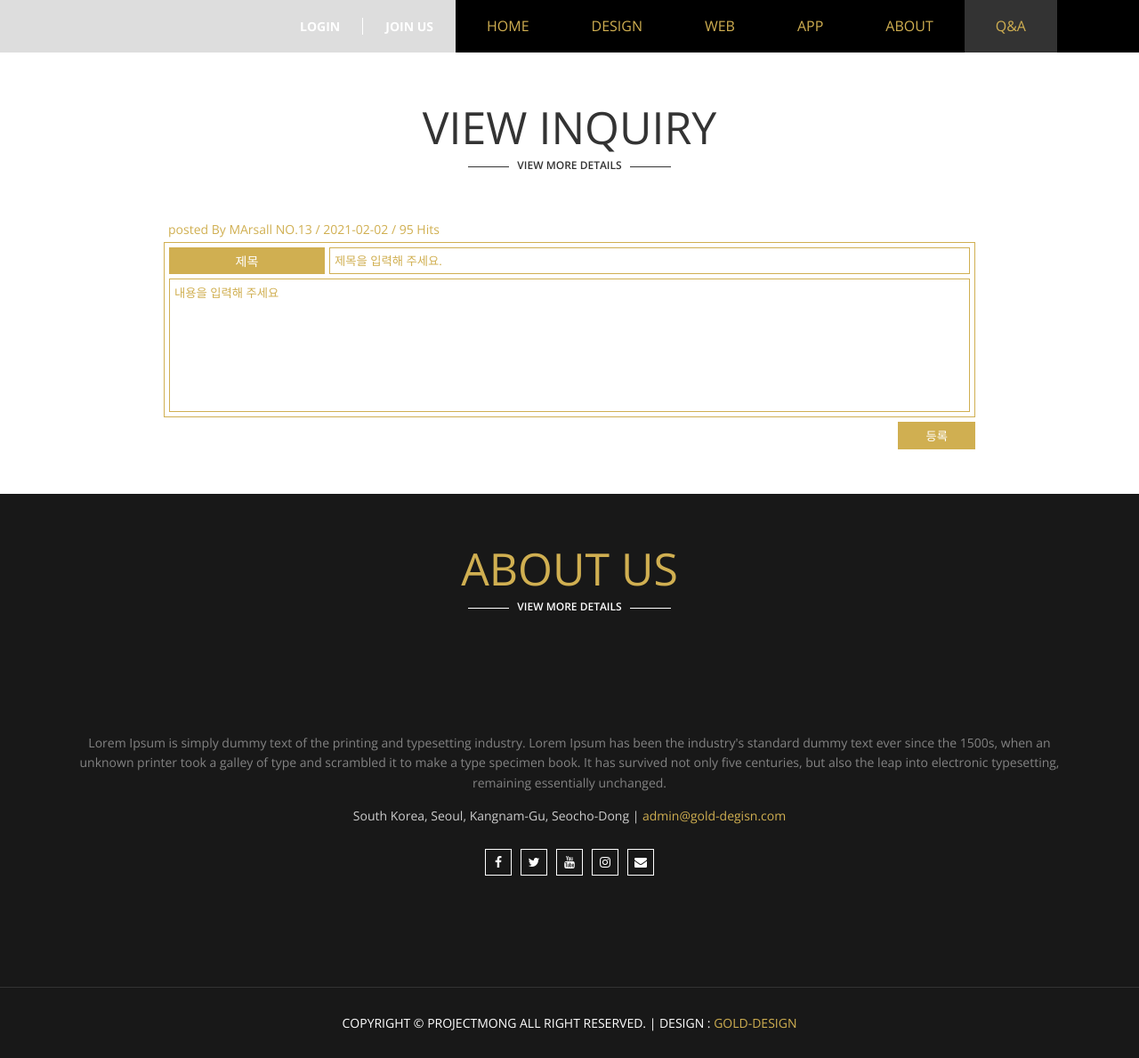
After one commit to dmlwn31/dbproject, a PHP site: page /pages/qna/qna_view.php in a window 1280 px wide. The commit adds this page. Shown: the part 401-1590 px from the top of the page at 89% size. Run offline with PHP 8.4, Linux system fonts and the light colour scheme.

Commit message:
1/26 qnapage 게시글  버튼 활성화 및 글쓰기 상세페이지 제작

```diff
--- a/gold/css/qna.css
+++ b/gold/css/qna.css
@@ -43,3 +43,9 @@
 .qnaBoxes .writeBox p textarea{width:100%; height:150px; padding:5px; border:1px solid #d0af51; resize:none;}
 
 .qnaBoxes .writeBox button{border:1px solid #d0af51; background:#d0af51; color:#fff; text-align:center; padding:5px 30px; margin-top:5px; float:right;}
+
+/* qna view page style */
+.qnaView .writerInfo{width:80%; margin:auto;}
+.qnaView .writerInfo p{color:#d0af51; font-weight:300; padding:0 5px;}
+.qnaView .writeBox{margin:5px auto 0;}
+.qnaView button{margin-left:5px;}
--- /dev/null
+++ b/gold/pages/qna/qna_view.php
@@ -0,0 +1,90 @@
+<!DOCTYPE html>
+<html lang="en">
+  <head>
+    <meta charset="UTF-8" />
+    <meta name="viewport" content="width=device-width, initial-scale=1.0" />
+    <title>Gold</title>
+
+    <!-- font awesome link -->
+    <link
+      rel="stylesheet"
+      href="https://cdnjs.cloudflare.com/ajax/libs/font-awesome/4.7.0/css/font-awesome.min.css"
+    />
+
+    <!-- main style css link -->
+    <link rel="stylesheet" href="/gold/css/style.css" />
+
+    <!-- design css link -->
+    <link rel="stylesheet" href="/gold/css/design_web_app.css">
+
+    <!-- qna css link -->
+    <link rel="stylesheet" href="/gold/css/qna.css">
+
+    <!-- animation css link -->
+    <link rel="stylesheet" href="/gold/css/animation.css" />
+
+    <!-- media query style css link -->
+    <link rel="stylesheet" href="/gold/css/media.css" />
+  </head>
+  <body>
+    <div class="wrap">
+
+      <?php include $_SERVER["DOCUMENT_ROOT"]."/gold/include/header.php" ?>
+
+      <section class="contents qna hasTitle">
+        <div class="center">
+          <!-- contact title -->
+          <div class="title">
+            <h2>view Inquiry</h2>
+            <div class="subTit">
+              <span class="subLine"></span>
+              <a href="#" class="subLink">View More Details</a>
+            </div>
+          </div>
+          <!-- end of contact title -->
+
+          <div class="qnaBoxes qnaView deWeBoxes">
+
+            <div class="writerInfo">
+              <P>posted By MArsall NO.13 / 2021-02-02 / 95 Hits</p>
+            </div>
+            <div class="writeBox clear">
+              <form action="/gold/php_process/pages/qna_insert.php?id=<?=$userid?>" method="post" class="writeForm" name="writeForm">
+                <p class="qnaTitInput">
+                  <label for="qnaTitle">제목</label>
+                  <input type="text" name="qnaTitle" id="qnaTitle" placeholder="제목을 입력해 주세요.">
+                </p>
+                <p class="qnaTxtInput">
+                  <textarea name="qnaTxt" placeholder="내용을 입력해 주세요"></textarea>
+                </p>
+              </form>
+              <?php
+              if($userid==''){
+              ?>
+                <button type="submit" conclick="plzLogin()">등록</button>
+              <?PHP
+              } else {
+              ?>
+              <button type="submit" class="">돌아가기</button>
+              <button type="submit" class="">수정</button>
+              <?php
+              }
+              ?>
+            </div>
+
+          </div>
+
+        </div>
+        <!-- end of center -->
+
+      </section>
+
+      <?php include $_SERVER["DOCUMENT_ROOT"]."/gold/include/about.php" ?>
+      <?php include $_SERVER["DOCUMENT_ROOT"]."/gold/include/footer.php" ?>
+
+    </div>
+    <script src="https://ajax.googleapis.com/ajax/libs/jquery/3.5.1/jquery.min.js"></script>
+    <script src="/gold/js/custom.js"></script>
+    <script src="/gold/js/web_design_page.js"></script>
+  </body>
+</html>
```
Also changed, not shown: gold/data/ajax/qna_ajax.php (+18 -2 lines), gold/js/qna_ajax.js (+46 -2 lines), gold/pages/qna/qna.php (+57 -15 lines).
